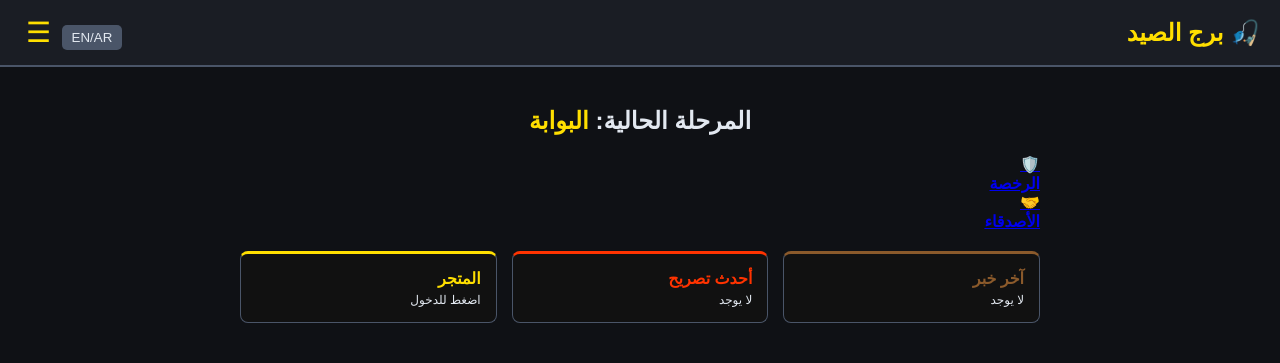
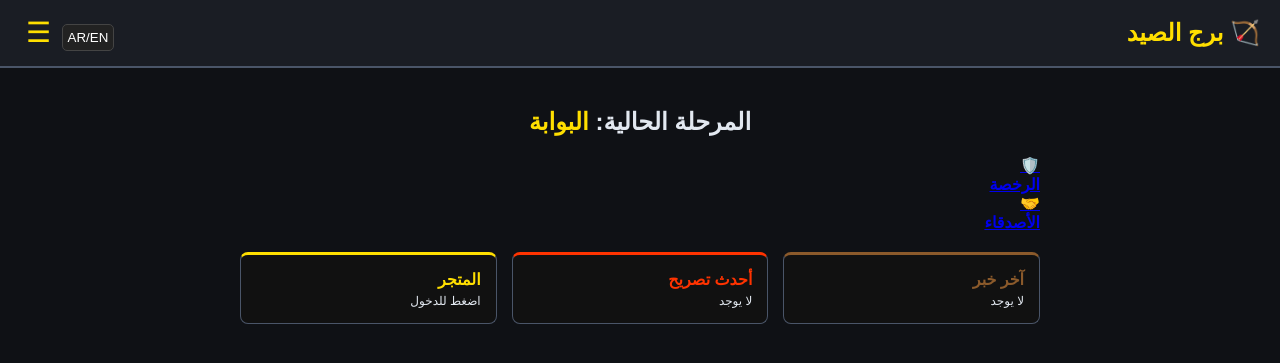
Before and after one commit to willia2minerva-a11y/Borj-Al-Sayd, a Flask app: page / in a window 1280 px wide. Shown: the top 363 px of the page. Run offline with Flask 2, Linux system fonts and the light colour scheme; the visitor is signed in with stand-in values (Sample User, id 1); data that the repository does not hold is empty.

Commit message:
Update base.html

```diff
--- a/templates/base.html
+++ b/templates/base.html
@@ -9,24 +9,24 @@
 </head>
 <body>
     <header>
-        <a href="/" class="logo">🎣 برج الصيد</a>
+        <a href="/" class="logo translatable" data-ar="🎣 برج الصيد" data-en="🏹 Hunting Tower">🏹 برج الصيد</a>
         <div>
-            <button id="lang-toggle" class="lang-btn">EN/AR</button>
+            <button id="lang-toggle" style="background:#222; color:#fff; border:1px solid #444; padding:5px; border-radius:5px;">AR/EN</button>
             {% if session.get('user_id') %}<button id="menu-toggle" class="menu-btn">☰</button>{% endif %}
         </div>
     </header>
     {% if session.get('user_id') %}
     <nav id="side-nav">
-        <a href="/">🏠 الرئيسية</a>
-        <a href="/news">📜 الأخبار والألغاز</a>
-        <a href="/declarations">📢 التصريحات</a>
-        <a href="/store">🛒 المتجر</a>
-        <a href="/graveyard">💀 المقبرة</a>
-        <a href="/profile">🪪 رخصتي</a>
+        <a href="/" class="translatable" data-ar="🏠 الرئيسية" data-en="🏠 Home">🏠 الرئيسية</a>
+        <a href="/profile" class="translatable" data-ar="🪪 رخصتي" data-en="🪪 Profile">🪪 رخصتي</a>
+        <a href="/friends" class="translatable" data-ar="🤝 الأصدقاء" data-en="🤝 Friends">🤝 الأصدقاء</a>
+        <a href="/news" class="translatable" data-ar="📜 الأخبار" data-en="📜 News">📜 الأخبار</a>
+        <a href="/declarations" class="translatable" data-ar="📢 التصريحات" data-en="📢 Declarations">📢 التصريحات</a>
+        <a href="/store" class="translatable" data-ar="🛒 المتجر" data-en="🛒 Store">🛒 المتجر</a>
     </nav>
     {% endif %}
     <main>
-        {% with messages = get_flashed_messages(with_categories=true) %}{% if messages %}{% for category, message in messages %}<div class="flash {{ category }}">{{ message }}</div>{% endfor %}{% endif %}{% endwith %}
+        {% with messages = get_flashed_messages(with_categories=true) %}{% if messages %}{% for c, m in messages %}<div class="flash {{ c }}">{{ m }}</div>{% endfor %}{% endif %}{% endwith %}
         {% block content %}{% endblock %}
     </main>
     <script src="{{ url_for('static', filename='script.js') }}"></script>
```
